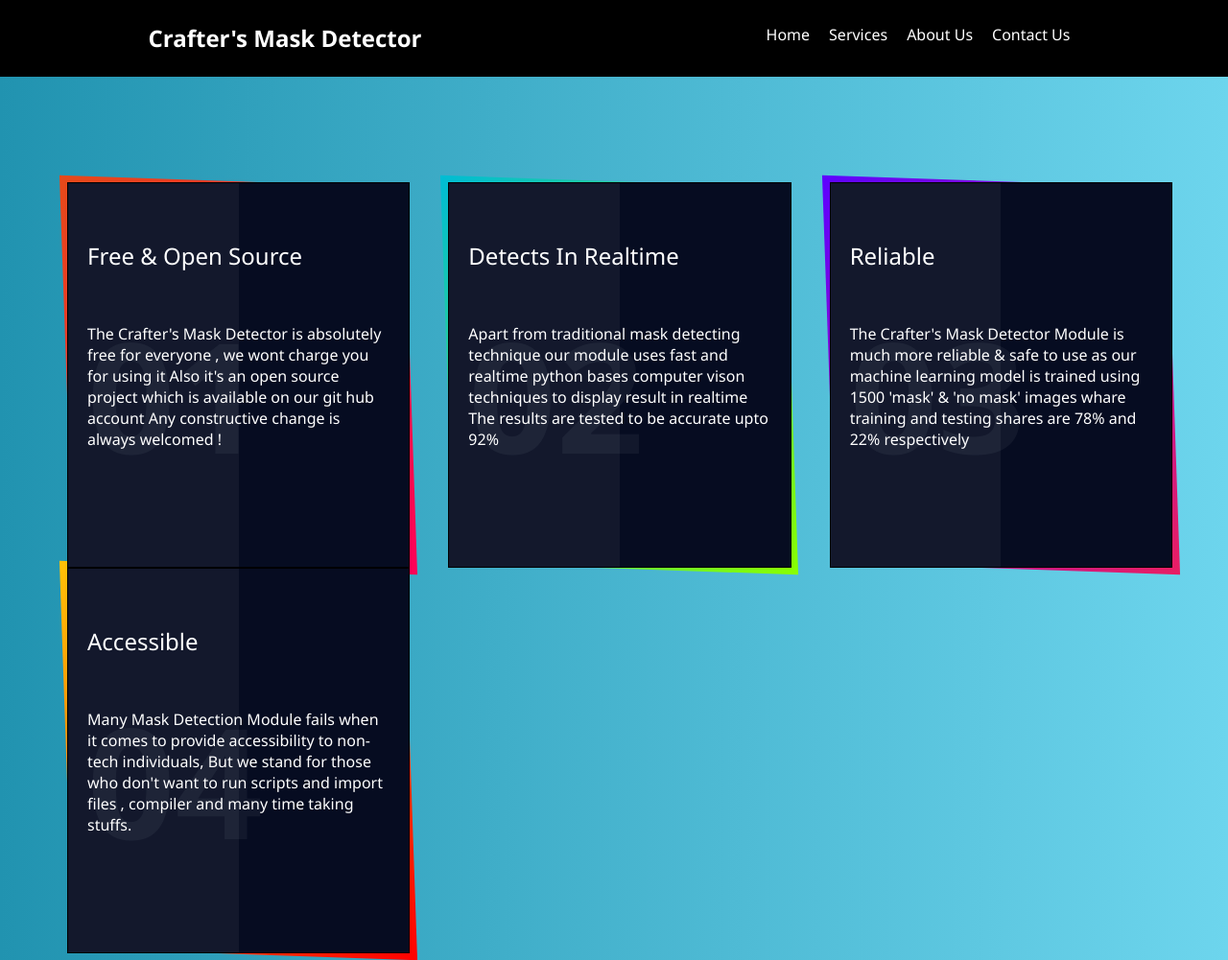
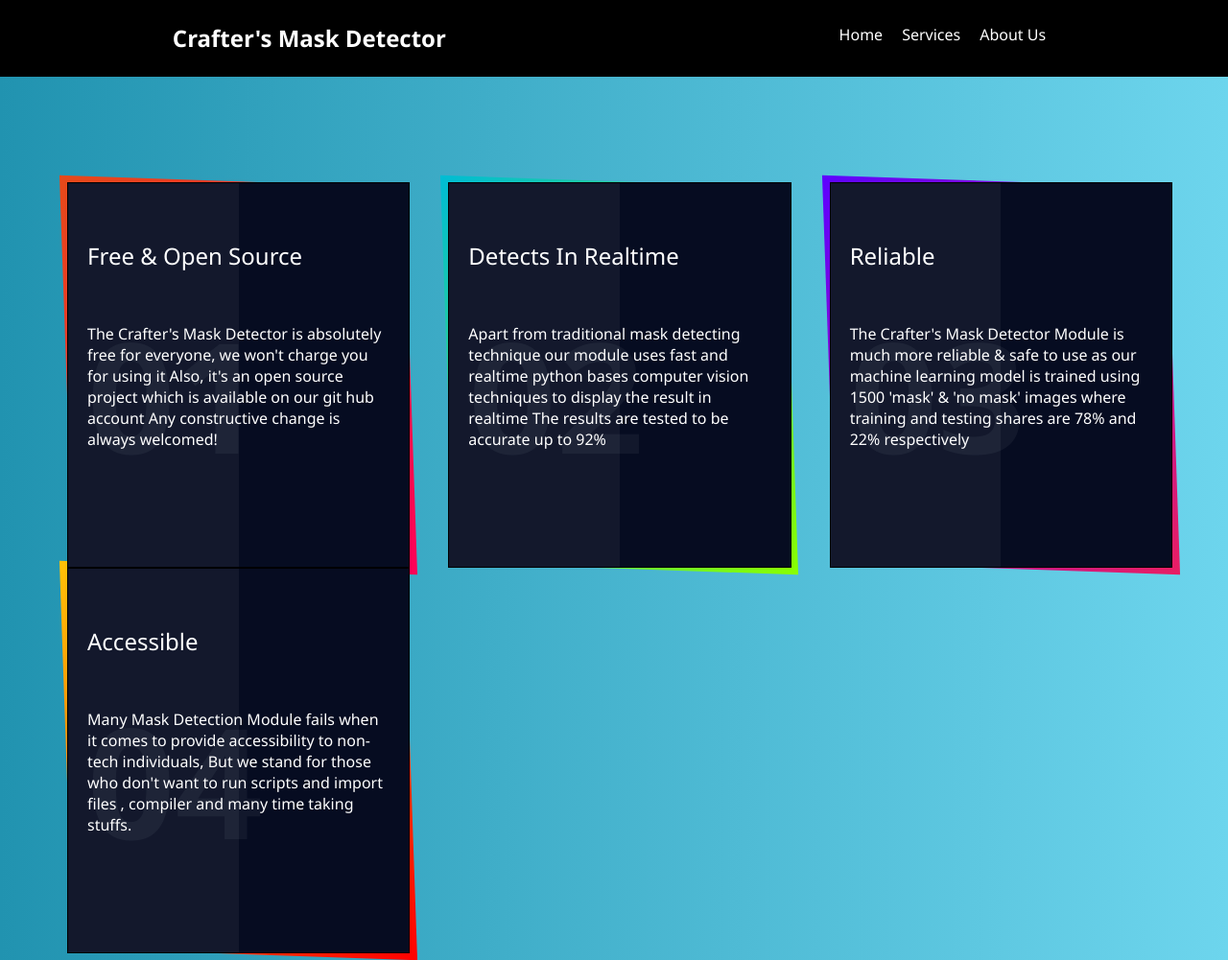
Before and after one commit to ishaandwivedi1234/Code-Crafters---Juet-Hacks-2020, a Flask app: page /services in a window 1280 px wide. Shown: the whole page at 96% size. Run offline with Flask 2, Linux system fonts and the light colour scheme.

Commit message:
Update service.html

```diff
--- a/templates/service.html
+++ b/templates/service.html
@@ -15,7 +15,7 @@
 										<li><a href="{{ url_for('index') }}">Home</a></li>
 										<li><a href="{{ url_for('service') }}">Services</a></li>
 										<li><a href="{{ url_for('about') }}">About Us</a></li>
-                      <li><a href="#">Contact Us</a></li>
+
 
                   </ul>
               </div>
@@ -30,9 +30,7 @@
 					<br>
 					<p style="text-align:left">
 						<br>
-						The Crafter's Mask Detector is absolutely free for everyone , we wont charge you for using it
-						Also it's an open source project which is available on our git hub account
-						Any constructive change is always welcomed !
+						The Crafter's Mask Detector is absolutely free for everyone, we won't charge you for using it Also, it's an open source project which is available on our git hub account Any constructive change is always welcomed!
 					</p>
 					<a href="#">Read More</a>
 				</div>
@@ -43,9 +41,7 @@
 					<h3>Detects In Realtime</h3>
 					<br><br>
 					<p>
-					Apart from traditional mask detecting technique our module uses
-					fast and realtime python bases computer vison techniques to display result in realtime
-					The results are tested to be accurate upto 92%
+					Apart from traditional mask detecting technique our module uses fast and realtime python bases computer vision techniques to display the result in realtime The results are tested to be accurate up to 92%
 				</p>
 				<a href="#">Read More</a>
 				</div>
@@ -56,8 +52,7 @@
 					<h3>Reliable</h3>
 					<br><br>
 					<p>
-						The Crafter's Mask Detector Module is much more reliable & safe to use as our machine learning model is trained using 1500
-						'mask' & 'no mask' images whare training and testing shares are 78% and 22% respectively
+					The Crafter's Mask Detector Module is much more reliable & safe to use as our machine learning model is trained using 1500 'mask' & 'no mask' images where training and testing shares are 78% and 22% respectively
 				</p>
 				<a href="#">Read More</a>
 				</div>
```
